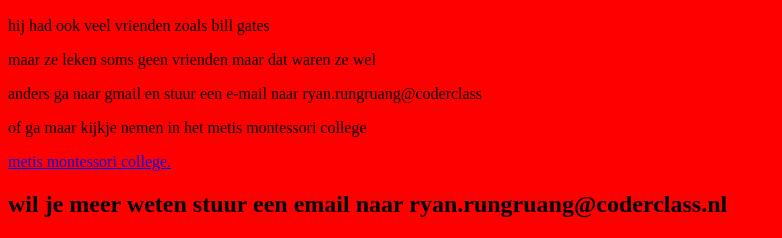
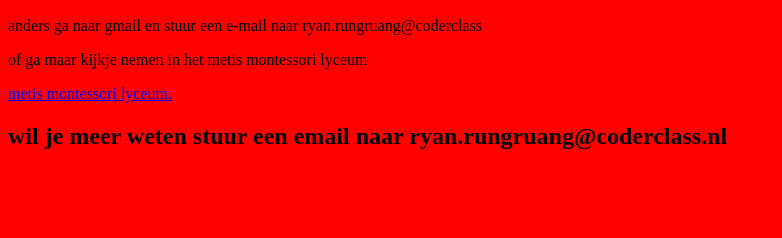
Before and after one commit to Pr0kid1/Pr0kid1.gihub.io, a plain HTML site: page contact.html in a window 1280 px wide. Shown: the part 1151-1389 px from the top of the page, without its empty margins (0-782 px from the left). After the commit the page ends 1321 px from the top, so only its background shows below. Drawn offline with Linux system fonts and the light colour scheme.

Commit message:
dit is goed

```diff
--- a/contact.html
+++ b/contact.html
@@ -17,20 +17,9 @@
     <iframe src="https://www.google.com/maps/embed?pb=!1m18!1m12!1m3!1d2436.4769617833676!2d4.9159983164830034!3d52.36177097978465!2m3!1f0!2f0!3f0!3m2!1i1024!2i768!4f13.1!3m3!1m2!1s0x47c609711f21356f%3A0x4698c2612bcb276b!2sMetis+Montessori+Lyceum!5e0!3m2!1snl!2snl!4v1541407109983" width="600" height="450" frameborder="0" style="border:0" allowfullscreen></iframe>
     <h1>hier werd steve jobs geboren</h1>
     <iframe src="https://www.google.com/maps/embed?pb=!1m18!1m12!1m3!1d3252210.3564103753!2d-121.54907628709397!3d37.248023595036265!2m3!1f0!2f0!3f0!3m2!1i1024!2i768!4f13.1!3m3!1m2!1s0x808fb9fe5f285e3d%3A0x8b5109a227086f55!2sCaliforni%C3%AB%2C+Verenigde+Staten!5e0!3m2!1snl!2snl!4v1541409225299" width="600" height="450" frameborder="0" style="border:0" allowfullscreen></iframe>
-    <P>hij had ook veel vrienden zoals bill gates</P>
-    <P>maar ze leken soms geen vrienden maar dat waren ze wel</P>
     <p>anders ga naar gmail en stuur een e-mail naar ryan.rungruang@coderclass</P>
-      <P>of ga maar kijkje nemen in het metis montessori college<P>
-        <a href="https://www.hetmml.nl/">metis montessori college.</a>
-
-
-
-
-
-
-
-
-
+      <P>of ga maar kijkje nemen in het metis montessori lyceum<P>
+        <a href="https://www.hetmml.nl/">metis montessori lyceum.</a>
       <P><h2>wil je meer weten stuur een email naar ryan.rungruang@coderclass.nl</H2></P>
   </body>
 </html>
```
Also changed, not shown: biografie.html (+0 -1 lines), index.html (+2 -2 lines).
